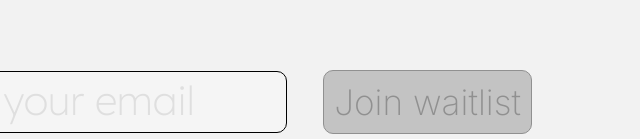
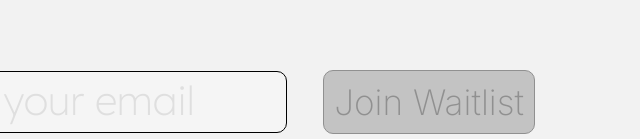
Before and after one commit to alexjwick/puff-n-quit-presale-site, a website built with webpack: page index.html in a window 1280 px wide. Shown: the part 1026-1165 px from the top of the page, 280-920 px from the left. Built offline with nearby package versions, Linux system fonts and the light colour scheme; some packages are replaced by stand-ins of ours.

Commit message:
production branch

```diff
--- a/index.html
+++ b/index.html
@@ -30,7 +30,7 @@
             type="email"
             placeholder="Enter your email"
           />
-          <button class="submit-button">Join waitlist</button>
+          <button class="submit-button">Join Waitlist</button>
         </div>
       </main>
     </div>
```
